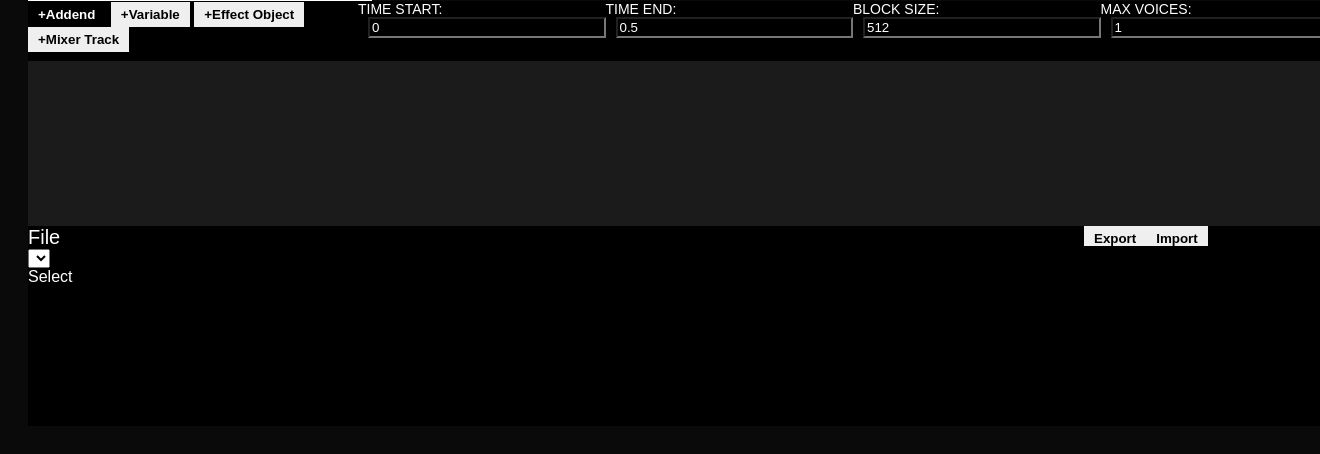
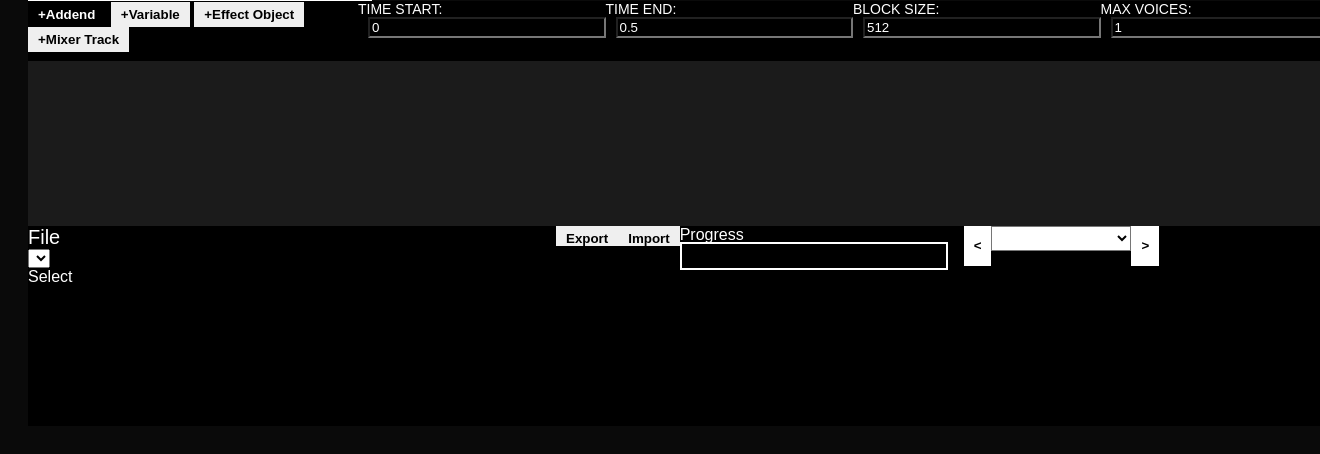
Before and after one commit to Alyphrius/WLLSE, a Python web app: template templates/index.html in a window 1320 px wide; the page is wider, and only the part inside the window is pictured. Shown: the part 721-1175 px from the top of that part. Run offline with Jinja, Linux system fonts and the light colour scheme; the template is opened without the code that fills it, so the values that code supplies are empty; some libraries are stand-ins or nearby versions.

Commit message:
Update index.html

```diff
--- a/templates/index.html
+++ b/templates/index.html
@@ -258,7 +258,7 @@
 }
 #exportdesc {
   color:#fff;
-  max-width:100px;
+  max-width:30vw;
 }
 .filebtn {
   height:10%
@@ -280,7 +280,9 @@
 #presetswb {
   display: flex;
   float:right;
-
+  width:20%;
+  height:20%;
+  padding-left:20px;
 }
 #modgraphc {
   display: flex;
@@ -484,7 +486,25 @@
   width:100%;
 
 }
-
+#pbarwrap {
+  width:20%;
+  height:20%;
+}
+#pbarlabel {
+  width:100%;
+  height:40%;
+  color:white;
+}
+#pbarbg {
+  width:100%;
+  height:60%;
+  border: 2px solid white;
+}
+#pbarfill {
+  height:100%;
+  width:0%;
+  background-color:#ff0000;
+}
   </style>
   <link rel="stylesheet" href="{{ url_for('static', filename='css/topbarstyle.css') }}">
 
@@ -498,12 +518,7 @@
 
   <h1 class="titlething">WebLLSE: Browser-Based Low-Level Synthesizer Experiment - <span style="color:red">IN DEVELOPMENT.</span></h1>
    <div id="synthbodywrap">
-<div id="presetswb" style="display:none">
-    <button id="prevpreset" class="presetswi">&lt;</button>
-    <select id="currentpreset"></select>
-    <button id="nextpreset" class="presetswi">&gt;</button>
 
-  </div>
 
   <div id="wrap1">
     <div id="wrap2">
@@ -628,7 +643,7 @@
   </div>
   </div>
 
-
+   <script src="https://cdnjs.cloudflare.com/ajax/libs/jszip/3.10.1/jszip.min.js"></script>
    <script src="https://cdn.jsdelivr.net/npm/mathjs@11.11.0/lib/browser/math.js"></script>
   <script src="{{ url_for('static', filename='scripts/client1.js') }}" type="module"></script>
   <script src="{{ url_for('static', filename='audiorun.js') }}" type="module"></script>
@@ -641,7 +656,7 @@
 
 </div>
 <div id="exportoption">
-  <div id="wrap3" style="width:80%;height:100%">
+  <div id="wrap3" style="width:40%;height:100%">
 <div id="exportlb">File</div>
   <select id="exportselect"></select>
   <div id="exportdesc">Select</div>
@@ -649,10 +664,23 @@
   </div>
   <button id="exportbtn" class="filebtn">Export</button>
   <button id="importbtn" class="filebtn">Import</button>
+  <div id="pbarwrap">
+    <div id="pbarlabel">Progress</div>
+    <div id="pbarbg">
+      <div id="pbarfill"></div>
+    </div>
+
+  </div>
+  <div id="presetswb" >
+    <button id="prevpreset" class="presetswi">&lt;</button>
+    <select id="currentpreset"></select>
+    <button id="nextpreset" class="presetswi">&gt;</button>
+
+  </div>
 
 </div>
 
-<input type="file" id="fileimport" style="display:none;" accept=".lls1"></input>
+<input type="file" id="fileimport" style="display:none;" accept=".json"></input>
 
 
 </body>
```
